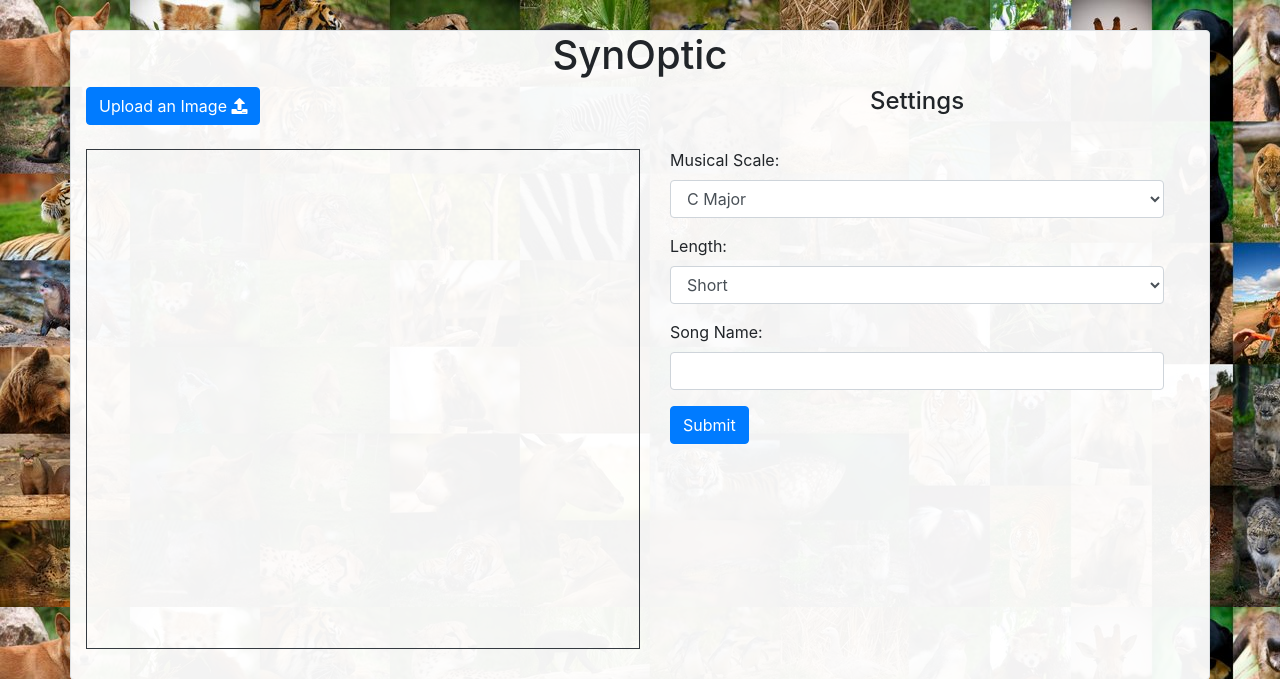
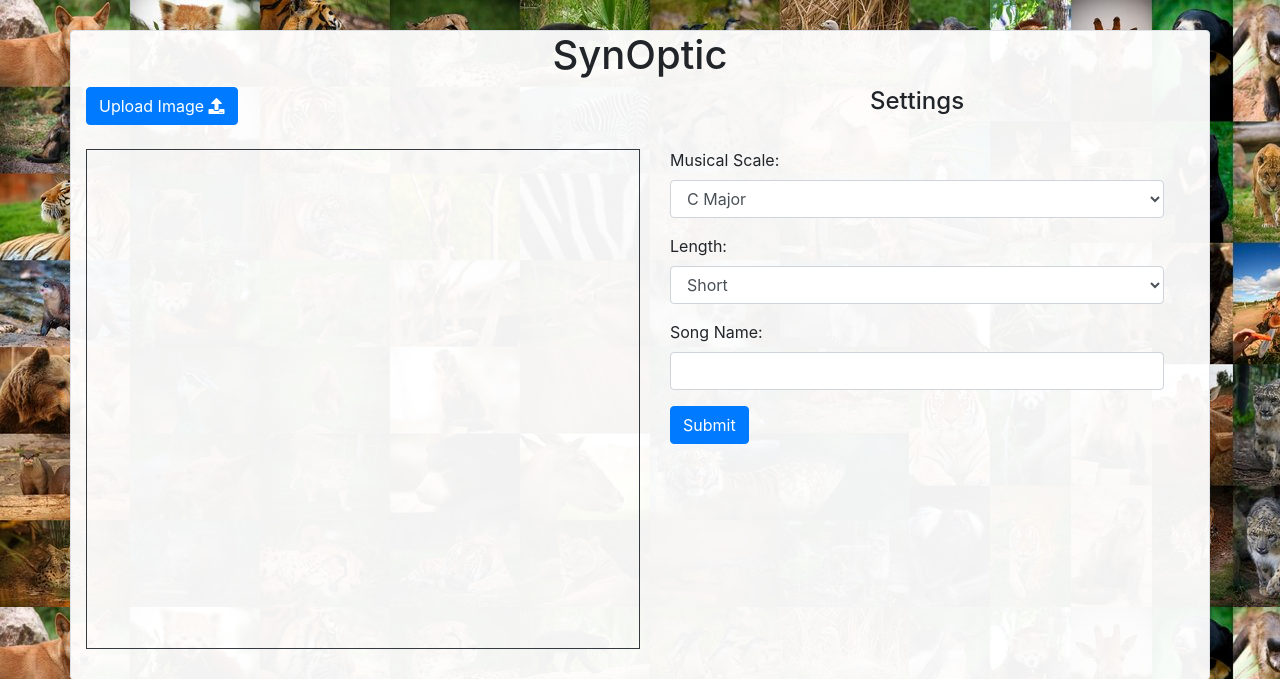
Before and after one commit to kmdiogo/SynOpticWebsite, a Django app: page / in a window 1280 px wide. Shown: the top 679 px of the page. Run offline with Django 3.2, Linux system fonts and the light colour scheme; some libraries are stand-ins or nearby versions.

```diff
--- a/templates/SynOptic_Website/index.html
+++ b/templates/SynOptic_Website/index.html
@@ -51,7 +51,7 @@
             <div class="col-md-6">
                 <div class="form-group row">
                     {{ form.image.errors }}
-                    <label class="btn btn-primary hover-expand" for="image-field">Upload an Image <i class="fas fa-upload"></i></label>
+                    <label class="btn btn-primary hover-expand" for="image-field">Upload Image <i class="fas fa-upload"></i></label>
                     {% render_field form.image id="image-field" %}
                 </div>
                 <div class="d-flex row justify-content-center align-self-center">
```
